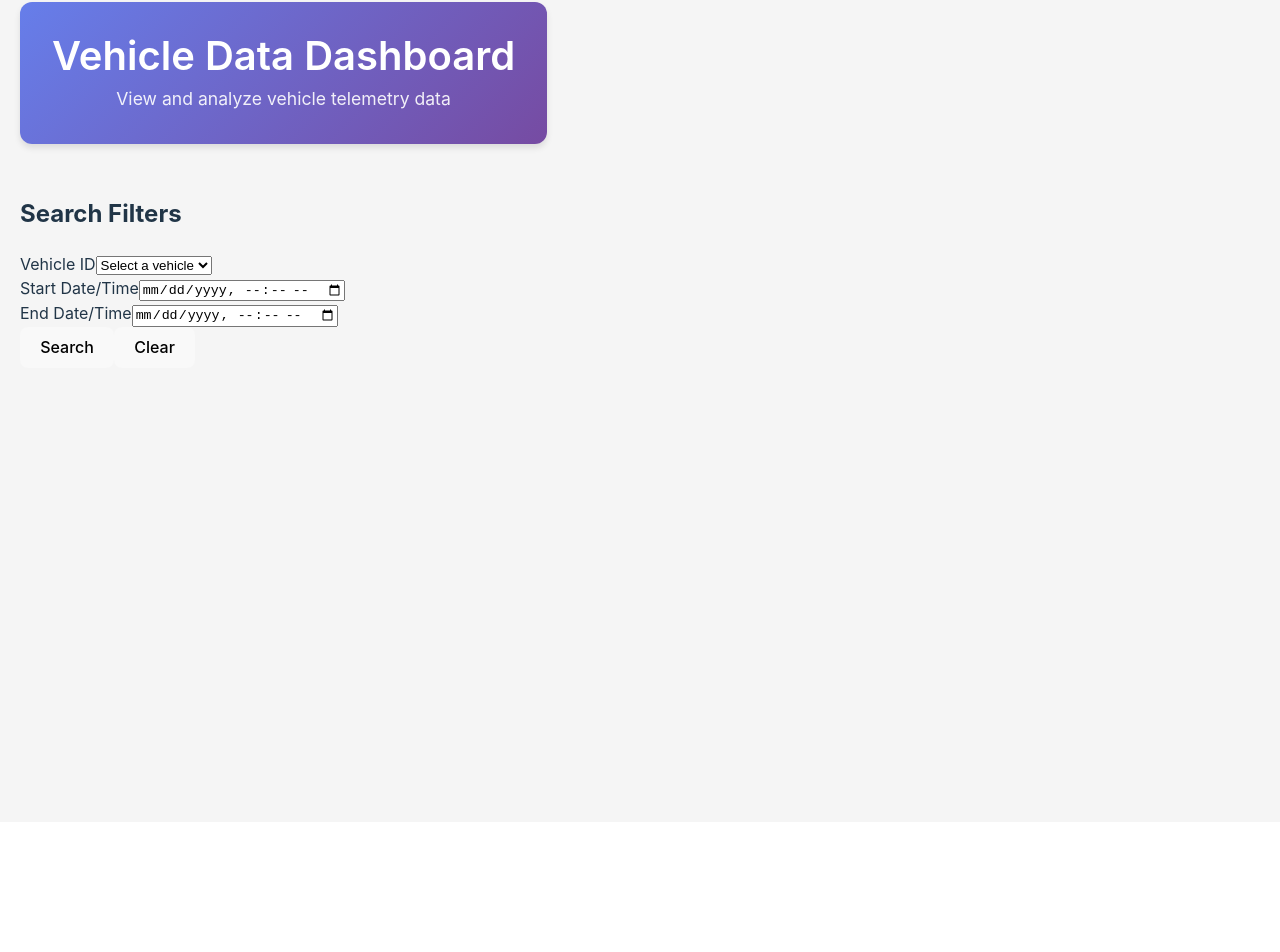
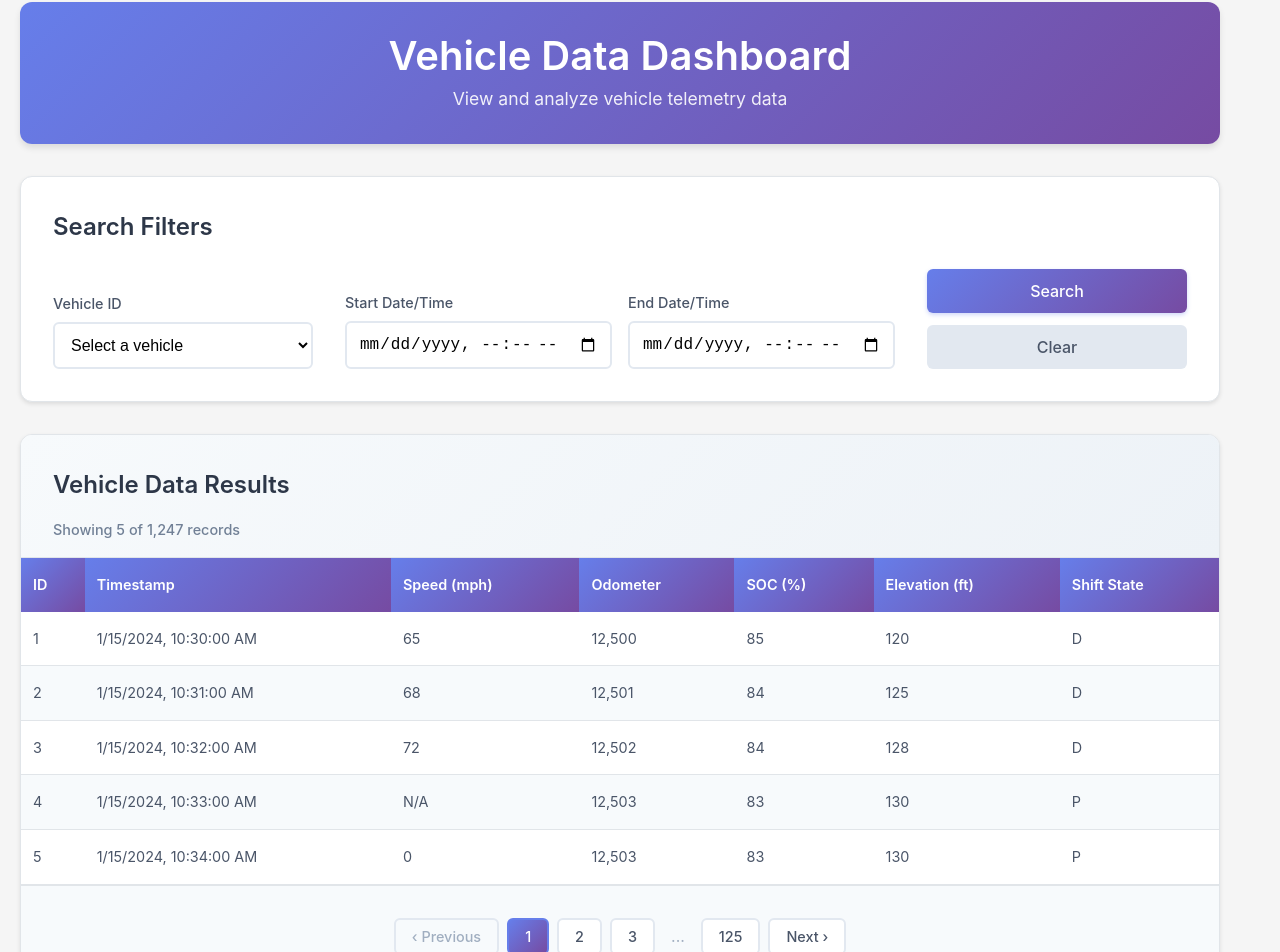
Before and after one commit to aselarbd/vehicle-data-dashboard, a React (Vite) app in the folder frontend/: page / in a window 1280 px wide. Shown: the part 18-970 px from the top of the page. Before the commit the page ends 840 px from the top, so only its background shows below. Built offline with nearby package versions, Linux system fonts and the light colour scheme.

Commit message:
Add results panel UI with mock data table and pagination

```diff
--- a/frontend/src/App.css
+++ b/frontend/src/App.css
@@ -57,3 +57,258 @@ body {
     font-size: 2rem;
   }
 }
+
+/* Search Section */
+.search-section {
+  background: white;
+  padding: 2rem;
+  border-radius: 12px;
+  box-shadow: 0 2px 4px rgba(0, 0, 0, 0.1);
+  border: 1px solid #e1e5e9;
+}
+
+.search-section h2 {
+  margin: 0 0 1.5rem 0;
+  color: #2d3748;
+  font-size: 1.5rem;
+  font-weight: 600;
+}
+
+.controls-container {
+  display: grid;
+  grid-template-columns: 1fr 2fr 1fr;
+  gap: 2rem;
+  align-items: end;
+}
+
+.date-controls {
+  display: grid;
+  grid-template-columns: 1fr 1fr;
+  gap: 1rem;
+}
+
+/* Form Styles */
+.form-group {
+  display: flex;
+  flex-direction: column;
+}
+
+.form-group label {
+  margin-bottom: 0.5rem;
+  font-weight: 500;
+  color: #4a5568;
+  font-size: 0.9rem;
+}
+
+.form-control {
+  padding: 0.75rem;
+  border: 2px solid #e2e8f0;
+  border-radius: 6px;
+  font-size: 1rem;
+  transition: all 0.2s;
+  background-color: white;
+}
+
+.form-control:focus {
+  outline: none;
+  border-color: #667eea;
+  box-shadow: 0 0 0 3px rgba(102, 126, 234, 0.1);
+}
+
+.form-control:hover {
+  border-color: #cbd5e0;
+}
+
+/* Action Buttons */
+.action-buttons {
+  display: flex;
+  flex-direction: column;
+  gap: 0.75rem;
+}
+
+.search-btn, .clear-btn {
+  padding: 0.75rem 1.5rem;
+  border: none;
+  border-radius: 6px;
+  font-size: 1rem;
+  font-weight: 500;
+  cursor: pointer;
+  transition: all 0.2s;
+}
+
+.search-btn {
+  background: linear-gradient(135deg, #667eea 0%, #764ba2 100%);
+  color: white;
+  box-shadow: 0 2px 4px rgba(102, 126, 234, 0.3);
+}
+
+.search-btn:hover {
+  transform: translateY(-1px);
+  box-shadow: 0 4px 8px rgba(102, 126, 234, 0.4);
+}
+
+.clear-btn {
+  background-color: #e2e8f0;
+  color: #4a5568;
+}
+
+.clear-btn:hover {
+  background-color: #cbd5e0;
+  transform: translateY(-1px);
+}
+
+@media (max-width: 768px) {
+  .controls-container {
+    grid-template-columns: 1fr;
+    gap: 1.5rem;
+  }
+
+  .date-controls {
+    grid-template-columns: 1fr;
+  }
+
+  .action-buttons {
+    flex-direction: row;
+  }
+}
+
+/* Results Section */
+.results-section {
+  background: white;
+  border-radius: 12px;
+  box-shadow: 0 2px 4px rgba(0, 0, 0, 0.1);
+  border: 1px solid #e1e5e9;
+  overflow: hidden;
+}
+
+.results-header {
+  padding: 2rem 2rem 1rem 2rem;
+  border-bottom: 1px solid #e1e5e9;
+  background: linear-gradient(135deg, #f7fafc 0%, #edf2f7 100%);
+}
+
+.results-header h2 {
+  margin: 0 0 1rem 0;
+  color: #2d3748;
+  font-size: 1.5rem;
+  font-weight: 600;
+}
+
+.results-summary {
+  display: flex;
+  justify-content: space-between;
+  align-items: center;
+}
+
+.results-count {
+  color: #718096;
+  font-size: 0.9rem;
+  font-weight: 500;
+}
+
+/* Table Styles */
+.table-container {
+  overflow-x: auto;
+}
+
+.data-table {
+  width: 100%;
+  border-collapse: collapse;
+  font-size: 0.9rem;
+}
+
+.data-table th {
+  background: linear-gradient(135deg, #667eea 0%, #764ba2 100%);
+  color: white;
+  padding: 1rem 0.75rem;
+  text-align: left;
+  font-weight: 600;
+  white-space: nowrap;
+}
+
+.data-table td {
+  padding: 1rem 0.75rem;
+  border-bottom: 1px solid #e1e5e9;
+  color: #4a5568;
+}
+
+.data-table tr:nth-child(even) {
+  background-color: #f7fafc;
+}
+
+.data-table tr:hover {
+  background-color: #edf2f7;
+  transition: background-color 0.2s;
+}
+
+/* Pagination */
+.pagination {
+  display: flex;
+  justify-content: center;
+  align-items: center;
+  gap: 0.5rem;
+  padding: 2rem;
+  background: #f7fafc;
+  border-top: 1px solid #e1e5e9;
+}
+
+.pagination-btn {
+  padding: 0.5rem 1rem;
+  border: 2px solid #e2e8f0;
+  background: white;
+  color: #4a5568;
+  border-radius: 6px;
+  cursor: pointer;
+  font-size: 0.9rem;
+  font-weight: 500;
+  transition: all 0.2s;
+}
+
+.pagination-btn:hover:not(:disabled) {
+  border-color: #667eea;
+  color: #667eea;
+  transform: translateY(-1px);
+}
+
+.pagination-btn:disabled {
+  background-color: #f7fafc;
+  color: #a0aec0;
+  cursor: not-allowed;
+  border-color: #e2e8f0;
+}
+
+.pagination-btn.active {
+  background: linear-gradient(135deg, #667eea 0%, #764ba2 100%);
+  color: white;
+  border-color: #667eea;
+}
+
+.pagination span {
+  color: #a0aec0;
+  padding: 0 0.5rem;
+}
+
+@media (max-width: 768px) {
+  .results-header {
+    padding: 1.5rem 1rem 1rem 1rem;
+  }
+
+  .data-table {
+    font-size: 0.8rem;
+  }
+
+  .data-table th,
+  .data-table td {
+    padding: 0.75rem 0.5rem;
+  }
+
+  .pagination {
+    padding: 1.5rem 1rem;
+    flex-wrap: wrap;
+  }
+
+  .pagination-btn {
+    padding: 0.4rem 0.8rem;
+    font-size: 0.8rem;
+  }
+}
--- a/frontend/src/App.tsx
+++ b/frontend/src/App.tsx
@@ -1,5 +1,6 @@
 import './App.css';
 import SearchFilters from './components/SearchFilters';
+import ResultsPanel from './components/ResultsPanel';
 
 function App() {
   return (
@@ -11,6 +12,7 @@ function App() {
 
       <main className="App-main">
         <SearchFilters />
+        <ResultsPanel />
       </main>
     </div>
   );
--- /dev/null
+++ b/frontend/src/components/ResultsPanel.tsx
@@ -0,0 +1,117 @@
+import type { FC } from 'react';
+
+// Mock data for UI development
+const mockData = [
+  {
+    id: 1,
+    timestamp: '2024-01-15T10:30:00Z',
+    speed: 65,
+    odometer: 12500,
+    soc: 85,
+    elevation: 120,
+    shift_state: 'D'
+  },
+  {
+    id: 2,
+    timestamp: '2024-01-15T10:31:00Z',
+    speed: 68,
+    odometer: 12501,
+    soc: 84,
+    elevation: 125,
+    shift_state: 'D'
+  },
+  {
+    id: 3,
+    timestamp: '2024-01-15T10:32:00Z',
+    speed: 72,
+    odometer: 12502,
+    soc: 84,
+    elevation: 128,
+    shift_state: 'D'
+  },
+  {
+    id: 4,
+    timestamp: '2024-01-15T10:33:00Z',
+    speed: null,
+    odometer: 12503,
+    soc: 83,
+    elevation: 130,
+    shift_state: 'P'
+  },
+  {
+    id: 5,
+    timestamp: '2024-01-15T10:34:00Z',
+    speed: 0,
+    odometer: 12503,
+    soc: 83,
+    elevation: 130,
+    shift_state: 'P'
+  }
+];
+
+const ResultsPanel: FC = () => {
+  const formatValue = (value: any): string => {
+    if (value === null || value === undefined) {
+      return 'N/A';
+    }
+    if (typeof value === 'number') {
+      return value.toLocaleString();
+    }
+    if (typeof value === 'string' && value.includes('T')) {
+      return new Date(value).toLocaleString();
+    }
+    return String(value);
+  };
+
+  return (
+    <div className="results-section">
+      <div className="results-header">
+        <h2>Vehicle Data Results</h2>
+        <div className="results-summary">
+          <span className="results-count">Showing 5 of 1,247 records</span>
+        </div>
+      </div>
+
+      <div className="table-container">
+        <table className="data-table">
+          <thead>
+            <tr>
+              <th>ID</th>
+              <th>Timestamp</th>
+              <th>Speed (mph)</th>
+              <th>Odometer</th>
+              <th>SOC (%)</th>
+              <th>Elevation (ft)</th>
+              <th>Shift State</th>
+            </tr>
+          </thead>
+          <tbody>
+            {mockData.map((row) => (
+              <tr key={row.id}>
+                <td>{formatValue(row.id)}</td>
+                <td>{formatValue(row.timestamp)}</td>
+                <td>{formatValue(row.speed)}</td>
+                <td>{formatValue(row.odometer)}</td>
+                <td>{formatValue(row.soc)}</td>
+                <td>{formatValue(row.elevation)}</td>
+                <td>{formatValue(row.shift_state)}</td>
+              </tr>
+            ))}
+          </tbody>
+        </table>
+      </div>
+
+      <div className="pagination">
+        <button className="pagination-btn" disabled>‹ Previous</button>
+        <button className="pagination-btn active">1</button>
+        <button className="pagination-btn">2</button>
+        <button className="pagination-btn">3</button>
+        <span>...</span>
+        <button className="pagination-btn">125</button>
+        <button className="pagination-btn">Next ›</button>
+      </div>
+    </div>
+  );
+};
+
+export default ResultsPanel;
```
